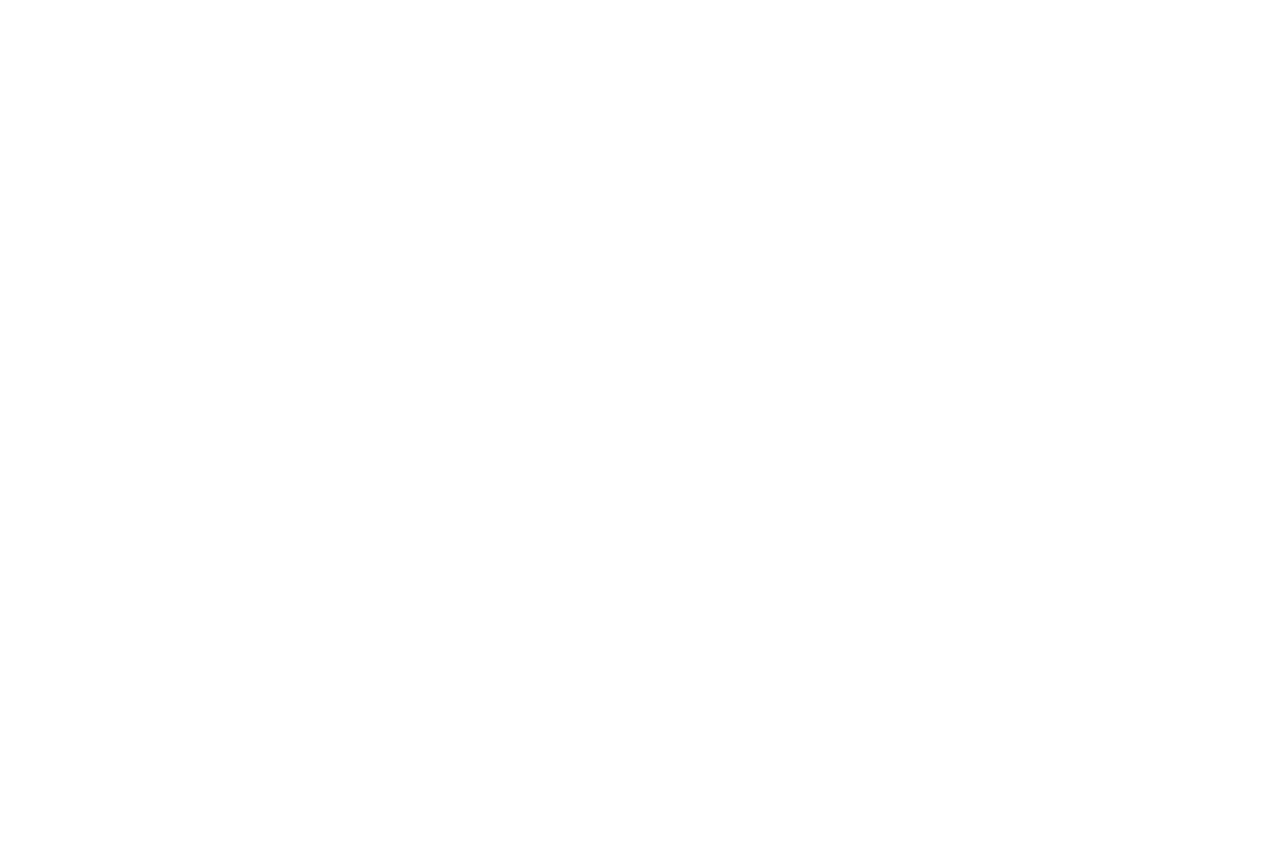
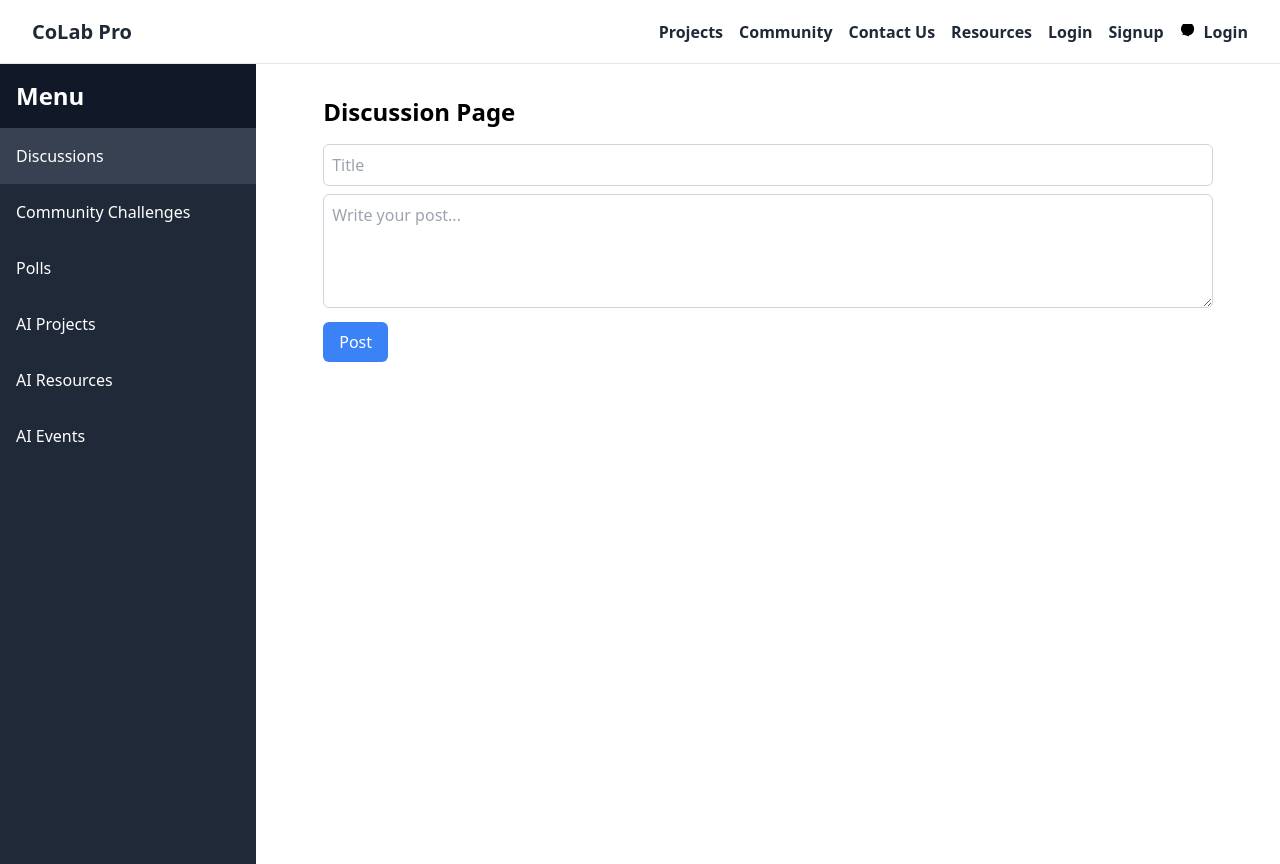
Before and after one commit to Viswesh934/Project-Management-Collaboration, a React (Vite) app in the folder Client/: page /community in a window 1280 px wide. Before the commit this address had no page. Before the commit the page ends 800 px from the top, so only its background shows below. Built offline with nearby package versions, Linux system fonts and the light colour scheme.

Commit message:
Community page is updated

```diff
--- a/Client/package.json
+++ b/Client/package.json
@@ -10,6 +10,7 @@
     "preview": "vite preview"
   },
   "dependencies": {
+    "@heroicons/react": "^1.0.6",
     "axios": "^1.6.7",
     "cors": "^2.8.5",
     "react": "^18.2.0",
--- a/Client/src/App.jsx
+++ b/Client/src/App.jsx
@@ -5,6 +5,7 @@ import Signup from './Components/Signup/Signup';
 import ResourcesPage from './Components/ResourcePage/ResourcePage';
 import { BrowserRouter as Router, Routes, Route } from 'react-router-dom';
 import ContactUs from './Components/ContactUs/ContactUs';
+import Community from './Components/Community/Community';
 
 function App() {
 
@@ -16,6 +17,7 @@ function App() {
           <Route path="/signup" element={<Signup />} />
           <Route path="/resources" element={<ResourcesPage/>}/>
           <Route path="/contactus" element={<ContactUs />} />
+          <Route path="/community" element={<Community/>} />
         </Routes>
       </div>
   )
--- /dev/null
+++ b/Client/src/Components/Community/AIEventsPage.jsx
@@ -0,0 +1,12 @@
+import React from 'react';
+
+const AIEventsPage = () => {
+  return (
+    <div>
+      <h1>AI Events</h1>
+      {/* Add content specific to AI Events page */}
+    </div>
+  );
+};
+
+export default AIEventsPage;
--- /dev/null
+++ b/Client/src/Components/Community/AIProjectsPage.jsx
@@ -0,0 +1,12 @@
+import React from 'react';
+
+const AIProjectsPage = () => {
+  return (
+    <div>
+      <h1>AI Projects</h1>
+      {/* Add content specific to AI Projects page */}
+    </div>
+  );
+};
+
+export default AIProjectsPage;
--- /dev/null
+++ b/Client/src/Components/Community/Community.jsx
@@ -0,0 +1,53 @@
+import React, { useState } from "react";
+import DiscussionPage from "./DicussionPage";
+import CommunityChallengesPage from "./CommunityChallenges";
+import PollsPage from "./PollsPage";
+import AIEventsPage from "./AIEventsPage";
+import Sidebar from "./Sidebar";
+import AIProjectsPage from "./AIProjectsPage";
+import Resources from "./Resources";
+import  NavigationBar from "../Homepage/Navigationbar";
+
+const Community = () => {
+  // State to manage the active tab
+  const [activeTab, setActiveTab] = useState('discussions');
+
+  // Function to handle tab change
+  const handleTabChange = (tab) => {
+    setActiveTab(tab);
+  };
+
+  // Render the appropriate page based on the active tab
+  const renderPage = () => {
+    switch (activeTab) {
+      case 'discussions':
+        return <DiscussionPage />;
+      case 'community-challenges':
+        return <CommunityChallengesPage />;
+      case 'polls':
+        return <PollsPage />;
+      case 'ai-projects':
+        return <AIProjectsPage />;
+      case 'ai-resources':
+        return <Resources />;
+      case 'ai-events':
+        return <AIEventsPage />;
+      default:
+        return null;
+    }
+  };
+
+  return (
+     <div><NavigationBar/>
+    <div className="flex">
+
+      <Sidebar activeTab={activeTab} onTabChange={handleTabChange} />
+      <div className="flex-grow">
+        {renderPage()}
+      </div>
+    </div>
+    </div>
+  );
+}
+
+export default Community;
--- /dev/null
+++ b/Client/src/Components/Community/CommunityChallenges.jsx
@@ -0,0 +1,12 @@
+import React from 'react';
+
+const CommunityChallengesPage = () => {
+  return (
+    <div>
+      <h1>Community Challenges</h1>
+      {/* Add content specific to Community Challenges page */}
+    </div>
+  );
+};
+
+export default CommunityChallengesPage;
--- /dev/null
+++ b/Client/src/Components/Community/DicussionPage.jsx
@@ -0,0 +1,38 @@
+import React, { useState } from 'react';
+import DiscussionPost from './DiscussionPost';
+import DiscussionForm from './DiscussionForm';
+
+const DiscussionPage = () => {
+  const [posts, setPosts] = useState([]);
+
+  const addPost = (post) => {
+    setPosts([...posts, { id: Date.now(), ...post, replies: [] }]);
+  };
+
+  const handleStar = (postId, isStarred) => {
+    setPosts(posts.map(post => post.id === postId ? { ...post, starred: isStarred } : post));
+  };
+
+  const handleReply = (postId, replyContent) => {
+    setPosts(posts.map(post => post.id === postId ? { ...post, replies: [...post.replies, replyContent] } : post));
+  };
+
+  return (
+    <div className="container mx-auto px-4 py-8">
+      <h1 className="text-2xl font-semibold mb-4">Discussion Page</h1>
+      <DiscussionForm onSubmit={addPost} />
+      <div>
+        {posts.map((post, index) => (
+          <DiscussionPost
+            key={index}
+            post={post}
+            onStar={handleStar}
+            onReply={handleReply}
+          />
+        ))}
+      </div>
+    </div>
+  );
+};
+
+export default DiscussionPage;
--- /dev/null
+++ b/Client/src/Components/Community/DiscussionForm.jsx
@@ -0,0 +1,39 @@
+import React, { useState } from 'react';
+
+const DiscussionForm = ({ onSubmit }) => {
+  const [title, setTitle] = useState('');
+  const [content, setContent] = useState('');
+
+  const handleSubmit = (e) => {
+    e.preventDefault();
+    onSubmit({ title, content });
+    setTitle('');
+    setContent('');
+  };
+
+  return (
+    <form onSubmit={handleSubmit} className="mt-4">
+      <input
+        type="text"
+        placeholder="Title"
+        value={title}
+        onChange={(e) => setTitle(e.target.value)}
+        className="w-full border border-gray-300 rounded-md p-2 mb-2"
+        required
+      />
+      <textarea
+        placeholder="Write your post..."
+        value={content}
+        onChange={(e) => setContent(e.target.value)}
+        className="w-full border border-gray-300 rounded-md p-2"
+        rows="4"
+        required
+      ></textarea>
+      <button type="submit" className="mt-2 bg-blue-500 text-white px-4 py-2 rounded-md hover:bg-blue-600">
+        Post
+      </button>
+    </form>
+  );
+};
+
+export default DiscussionForm;
--- /dev/null
+++ b/Client/src/Components/Community/DiscussionPost.jsx
@@ -0,0 +1,53 @@
+import React, { useState } from 'react';
+import { StarIcon } from '@heroicons/react/outline'; // Import StarIcon from Heroicons version 2
+
+const DiscussionPost = ({ post, onStar, onReply }) => {
+  const [starred, setStarred] = useState(false);
+  const [replying, setReplying] = useState(false);
+  const [replyContent, setReplyContent] = useState('');
+
+  const handleStar = () => {
+    setStarred(!starred);
+    onStar(post.id, !starred);
+  };
+
+  const handleReply = () => {
+    setReplying(!replying);
+  };
+
+  const handleSubmitReply = (e) => {
+    e.preventDefault();
+    onReply(post.id, replyContent);
+    setReplyContent('');
+  };
+
+  return (
+    <div className="bg-white shadow-md rounded-md p-4 mb-4">
+      <h2 className="text-lg font-semibold">{post.title}</h2>
+      <p className="text-gray-600 mt-2">{post.content}</p>
+      <div className="flex items-center mt-4">
+        <button onClick={handleStar} className={`mr-4 ${starred ? 'text-yellow-500' : 'text-gray-500'}`}>
+          <StarIcon className="h-6 w-6" /> {/* Use StarIcon from Heroicons version 2 */}
+        </button>
+        <button onClick={handleReply} className="text-gray-500">Reply</button>
+      </div>
+      {replying && (
+        <form onSubmit={handleSubmitReply} className="mt-4">
+          <textarea
+            placeholder="Write your reply..."
+            value={replyContent}
+            onChange={(e) => setReplyContent(e.target.value)}
+            className="w-full border border-gray-300 rounded-md p-2"
+            rows="2"
+            required
+          ></textarea>
+          <button type="submit" className="mt-2 bg-blue-500 text-white px-4 py-2 rounded-md hover:bg-blue-600">
+            Post Reply
+          </button>
+        </form>
+      )}
+    </div>
+  );
+};
+
+export default DiscussionPost;
--- /dev/null
+++ b/Client/src/Components/Community/PollsPage.jsx
@@ -0,0 +1,12 @@
+import React from 'react';
+
+const PollsPage = () => {
+  return (
+    <div>
+      <h1>Polls</h1>
+      {/* Add content specific to Polls page */}
+    </div>
+  );
+};
+
+export default PollsPage;
--- /dev/null
+++ b/Client/src/Components/Community/Resources.jsx
@@ -0,0 +1,12 @@
+import React from 'react';
+
+const Resources = () => {
+  return (
+    <div>
+      <h1>AI Resources</h1>
+      {/* Add content specific to AI Resources page */}
+    </div>
+  );
+};
+
+export default Resources;
--- /dev/null
+++ b/Client/src/Components/Community/Sidebar.jsx
@@ -0,0 +1,21 @@
+import React from 'react';
+
+const Sidebar = ({ activeTab, onTabChange }) => {
+  return (
+    <div className="bg-gray-800 text-white w-64 flex flex-col h-screen">
+      <div className="p-4 bg-gray-900">
+        <h2 className="text-2xl font-bold">Menu</h2>
+      </div>
+      <ul className="flex-1 overflow-y-auto">
+        <li onClick={() => onTabChange('discussions')} className={`p-4 cursor-pointer ${activeTab === 'discussions' ? 'bg-gray-700' : ''}`}>Discussions</li>
+        <li onClick={() => onTabChange('community-challenges')} className={`p-4 cursor-pointer ${activeTab === 'community-challenges' ? 'bg-gray-700' : ''}`}>Community Challenges</li>
+        <li onClick={() => onTabChange('polls')} className={`p-4 cursor-pointer ${activeTab === 'polls' ? 'bg-gray-700' : ''}`}>Polls</li>
+        <li onClick={() => onTabChange('ai-projects')} className={`p-4 cursor-pointer ${activeTab === 'ai-projects' ? 'bg-gray-700' : ''}`}>AI Projects</li>
+        <li onClick={() => onTabChange('ai-resources')} className={`p-4 cursor-pointer ${activeTab === 'ai-resources' ? 'bg-gray-700' : ''}`}>AI Resources</li>
+        <li onClick={() => onTabChange('ai-events')} className={`p-4 cursor-pointer ${activeTab === 'ai-events' ? 'bg-gray-700' : ''}`}>AI Events</li>
+      </ul>
+    </div>
+  );
+};
+
+export default Sidebar;
```
Also changed, not shown: 1 other file (tests, documents, lock files or other folders).
